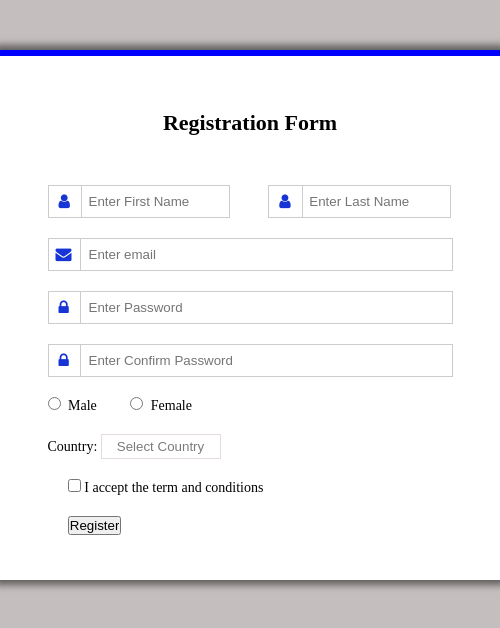
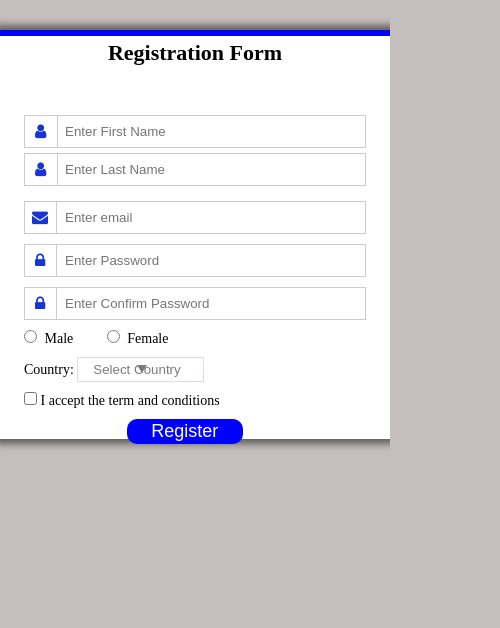
Before and after one commit to mehsudkhanaj/project1, a plain HTML site: page index.html in a window 390 px wide. Shown: the whole page, 500 px wide, since content can reach past the window. Drawn offline with Linux system fonts and the light colour scheme.

Commit message:
Responsive Form Internship task

```diff
--- a/index.html
+++ b/index.html
@@ -82,16 +82,17 @@
                 <option value=""> India</option>
             </select>
             <div class="arrow"></div>
+        </div>
 
             <div class="input-name">
 
-                <input type="checkbox" name="check" class="check-button" id="">
-                <label for="">I accept the term and conditions</label>
+                <input type="checkbox" name="check" class="check-button" id="cb">
+                <label for="cb" class="check"> I accept the term and conditions</label>
             </div>
             <div class="input-name">
                 <input type="submit" value="Register" class="button">
             </div>
-          </div>
+
         </form>
       </div>
     </div>
--- a/style.css
+++ b/style.css
@@ -11,15 +11,16 @@ body{
 .container{
     background-color: white;
     width: 500px;
+    /* height: 700px; */
     padding: 25px;
-    margin: 50px auto 0;
+    margin: 30px auto;
     border-top: 6px solid blue;
     box-shadow: 0 0 7px 5px rgba(0, 0, 0, 0.5);
 }
 .container h2{
     font-size: 22px;
     line-height: 24px;
-    padding: 30px;
+    padding-bottom: 30px;
     text-align: center;
 }
 .input-name{
@@ -76,6 +77,7 @@ body{
     margin-right: 4px;
 }
 .country{
+    width: 37%;
     display: inline-block;
     height: 25px;
     padding: 2px 15px;
@@ -97,3 +99,129 @@ body{
     border: blue;
     outline: none;
 }
+.arrow{
+    position: absolute;
+    top: calc(86% - 14px);
+    right: 219px;
+    width: 0;
+    height: 0;
+    pointer-events: none;
+    border-width: 8px 5px 0 5px;
+    border-style: solid;
+    border-color: #7b7b7b transparent transparent transparent;
+ }
+ .country:hover{
+    border-color: blue;
+    border: 1px;
+ }
+ .country:focus{
+    border: 1px solid blue;
+ }
+ .check{
+    margin-right: 5px;
+    position: relative;
+ }
+ /* .check::before{
+    content: "";
+    display: inline-block;
+    margin-right: 8px;
+    width: 8px;
+    height: 8px;
+    vertical-align: -2px;
+    border: 2px solid #cccccc;
+    padding: 2.5px;
+    background-clip: content-box;
+    transition: all 0.2s ease;
+
+ }
+ .check::after{
+    border-right: 2px solid black;
+    border-top: 2px solid black;
+    content: "";
+    height: 20px;
+    left: 2px;
+    position: absolute;
+    top: 7px;
+    transform-origin: top left;
+    transform: scaleX(-1) rotate(135deg);
+    width: 7px;
+    display: none;
+
+ } */
+ /* .check-button{
+    border: 0;
+    clip: rect(0 0 0 0);
+    height: 1px;
+    margin: -1px;
+    overflow: hidden;
+    padding: 0;
+    position: absolute;
+
+ } */
+ /* .check-button:hover + .check::before{
+    border-color: #d60909;
+
+
+
+ } */
+ #cb:hover{
+    background-color: #b22424;
+
+ }
+ .check-button:checked + .check::before{
+    border-color: rgb(106, 214, 106);
+
+ }
+ /* check-button:checked + .check::after{
+    border-color:#000 ;
+    -webkite-animation:check 0.8s ease 0s running;
+    animation: check 0.8s ease 0s running ;
+    display: block;
+    width: 7px;
+    height: 20px;
+    border-color: black;
+ } */
+
+
+.button{
+    background-color: blue;
+    color: white;
+    border-radius: 10px;
+    height: 25px;
+    width: 34%;
+    margin: 0 30%;
+    border: none;
+    outline: none;
+    font-size: 18px;
+    cursor: pointer;
+
+
+}
+.button:hover{
+    background-color: rgb(88, 133, 19);
+}
+@media (max-width:480px){
+    .container{
+        width: 100%;
+        padding: 5px;
+
+    }
+    .input-name{
+        margin-bottom: -10px;
+    }
+    .name{
+        width:100% ;
+        padding: 8px 0 8px 40px;
+        margin-bottom: 5px;
+    }
+    .input-name span{
+        margin: 0;
+        padding: 0;
+
+
+    }
+    .form-container{
+        /* border: 2px solid black; */
+        width: 100%;
+    }
+}
```
